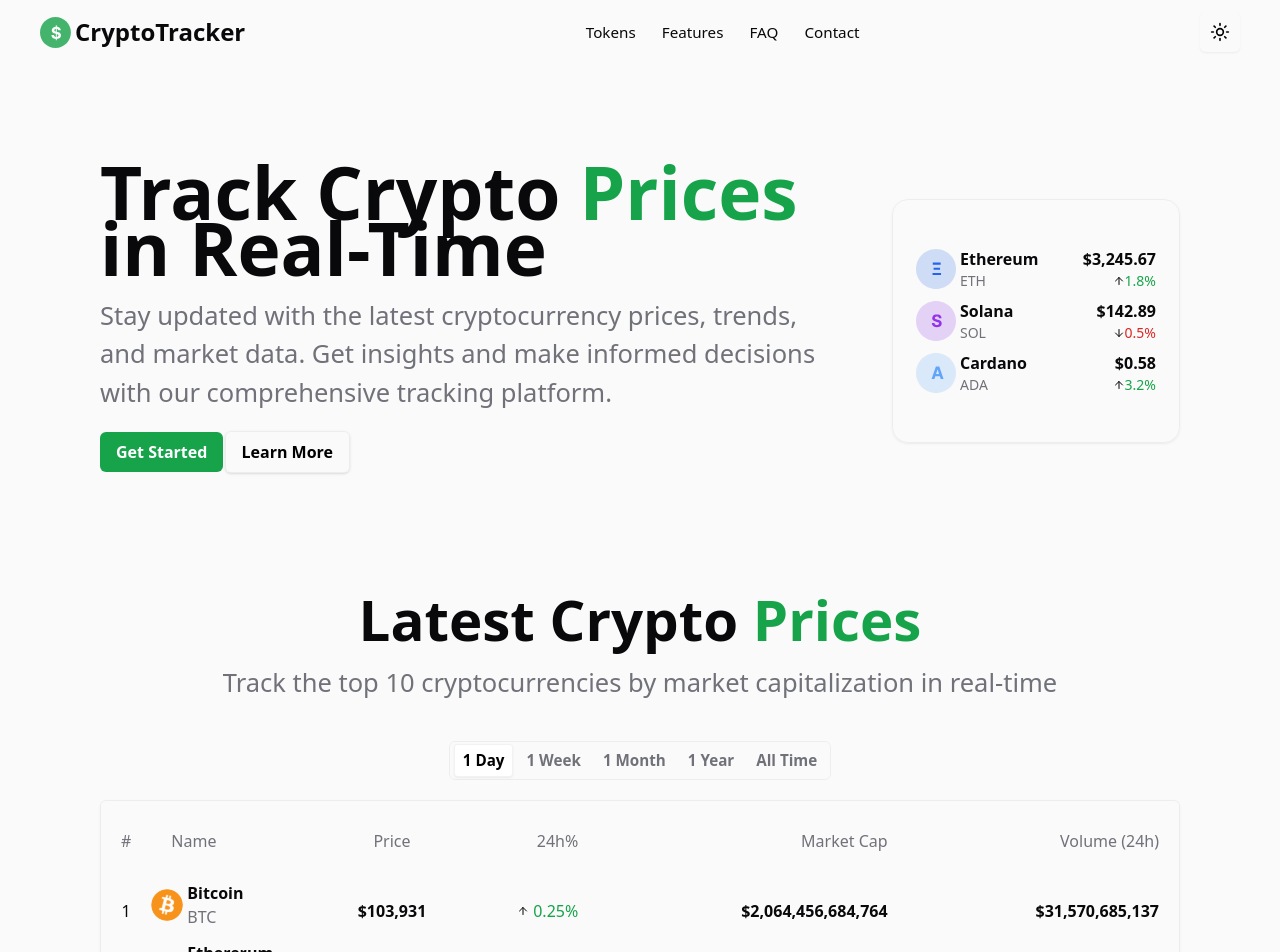
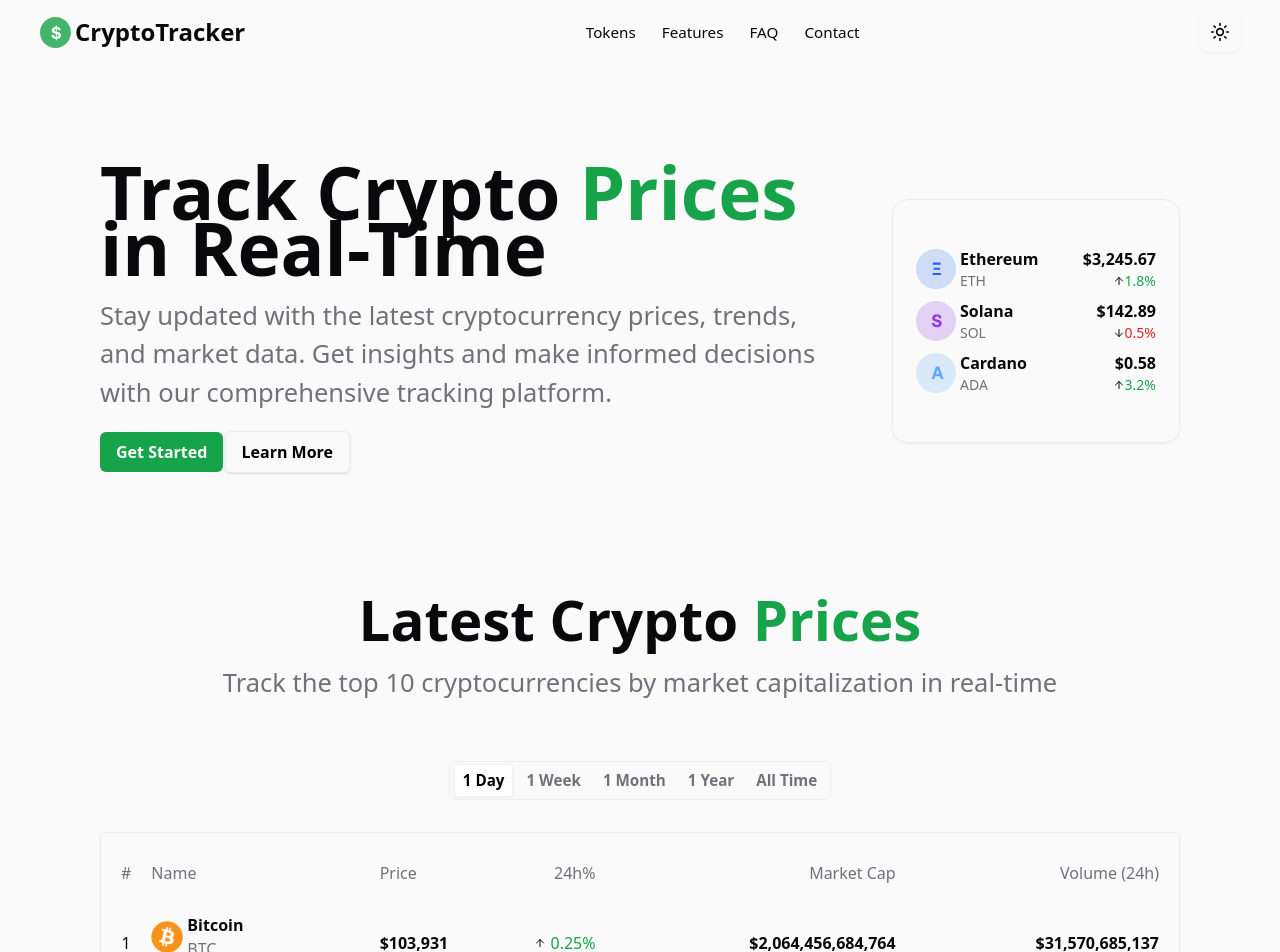
Before and after one commit to MohammadPolaei/cryptotracker, a Next.js app: page / in a window 1280 px wide. Shown: the top 952 px of the page. Built offline with nearby package versions, Linux system fonts and the light colour scheme.

Commit message:
fix : table UI enhanced

```diff
--- a/src/features/home-page/tokens/currency-single-row.tsx
+++ b/src/features/home-page/tokens/currency-single-row.tsx
@@ -12,7 +12,7 @@ export default function CurrencySingleRow({
 	return (
 		<tr className="text-center h-15">
 			<td>{index}</td>
-			<td className="flex justify-start items-center gap-1">
+			<td className="flex justify-start items-center gap-1 pr-5">
 				<img src={singleCurrency.icon} />
 				<div className="flex flex-col justify-start items-start">
 					<span className="font-semibold">{singleCurrency.title}</span>
@@ -21,7 +21,7 @@ export default function CurrencySingleRow({
 					</span>
 				</div>
 			</td>
-			<td className="font-semibold">{`$${singleCurrency.price}`}</td>
+			<td className="font-semibold text-left">{`$${singleCurrency.price}`}</td>
 			<td
 				className={`${
 					singleCurrency.changeStat == "acs"
--- a/src/features/home-page/tokens/list-container.tsx
+++ b/src/features/home-page/tokens/list-container.tsx
@@ -12,8 +12,8 @@ export default function ListContainer({
 				<thead className="h-20 text-(--description-text)">
 					<tr>
 						<th className="w-5 font-medium px-5">#</th>
-						<th className="font-medium text-left px-5">Name</th>
-						<th className="font-medium text-left w-15 px-5">Price</th>
+						<th className="font-medium text-left">Name</th>
+						<th className="font-medium text-left w-15">Price</th>
 						<th className="font-medium text-right px-5">24h%</th>
 						<th className="font-medium text-right px-5">Market Cap</th>
 						<th className="font-medium text-right px-5">Volume (24h)</th>
--- a/src/features/home-page/tokens/tokens.tsx
+++ b/src/features/home-page/tokens/tokens.tsx
@@ -90,7 +90,7 @@ export default function Tokens() {
 					real-time
 				</p>
 			</div>
-			<div className="border border-black/5 rounded-md py-0.5 px-1 outline-0 space-x-1 mb-5 mt-10">
+			<div className="border border-black/5 rounded-md py-0.5 px-1 outline-0 space-x-1 mb-8 mt-15">
 				{timeFrames.map((time) => (
 					<button
 						key={time}
```
